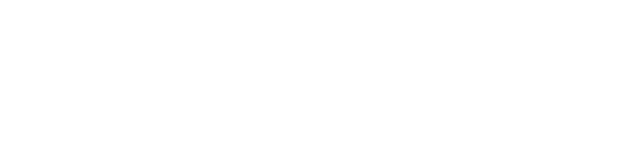
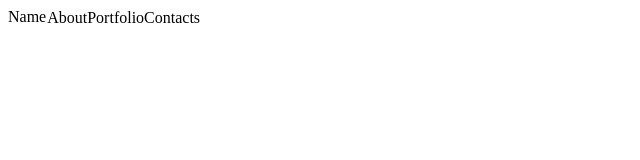
Before and after one commit to mjanders6/Basic-Portfolio, a plain HTML site: page index.html in a window 1280 px wide. Shown: the whole page, without its empty margins (0-640 px from the left). Drawn offline with Linux system fonts and the light colour scheme.

Commit message:
testing the navbar

```diff
--- a/assets/css/style.css
+++ b/assets/css/style.css
@@ -0,0 +1,9 @@
+#navbar {
+    display: flex;
+  }
+
+#menu {
+    border: 1px solid #fff;  /* For debugging */
+    display: flex;
+    justify-content: flex-end;
+}
--- a/index.html
+++ b/index.html
@@ -1,12 +1,23 @@
 <!DOCTYPE html>
 <html lang="en">
+
 <head>
     <meta charset="UTF-8">
     <meta name="viewport" content="width=device-width, initial-scale=1.0">
     <meta http-equiv="X-UA-Compatible" content="ie=edge">
     <title>Document</title>
+    <link rel="stylesheet" href="./assets/css/style.css">
 </head>
+
 <body>
+<div id="navbar">
+    <div id="name">Name</div>
+    <div id="menu">
+        <div id="About">About</div>
+        <div id="Portfolio">Portfolio</div>
+        <div id="Contacts">Contacts</div>
+    </div>
+</div>
+</body>
 
-</body>
 </html>
```
Also changed, not shown: contact.html (+1 -1 lines).
